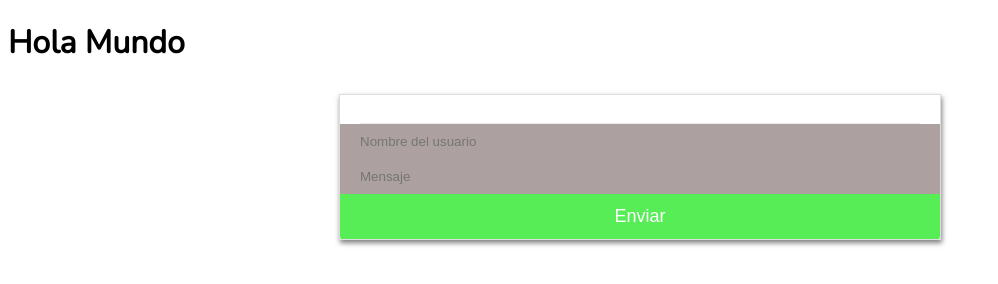
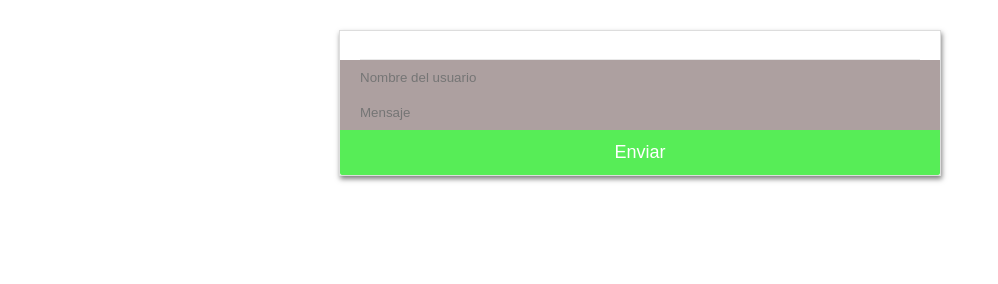
Before and after one commit to Demilson7245/Socket.io, a website: page public/index.html in a window 1280 px wide. Shown: the whole page, without its empty margins (0-998 px from the left). Drawn offline with nearby package versions, Linux system fonts and the light colour scheme.

Commit message:
modificacion de carpeta

```diff
--- a/public/index.html
+++ b/public/index.html
@@ -9,7 +9,7 @@
     <link rel="stylesheet" href="main.css">
 </head>
 <body>
-    <h1>Hola Mundo</h1>
+    <!-- <h1>----</h1> -->
     <div id="chat-container">
         <div id="chat-window">
             <div id="output"></div>
```
